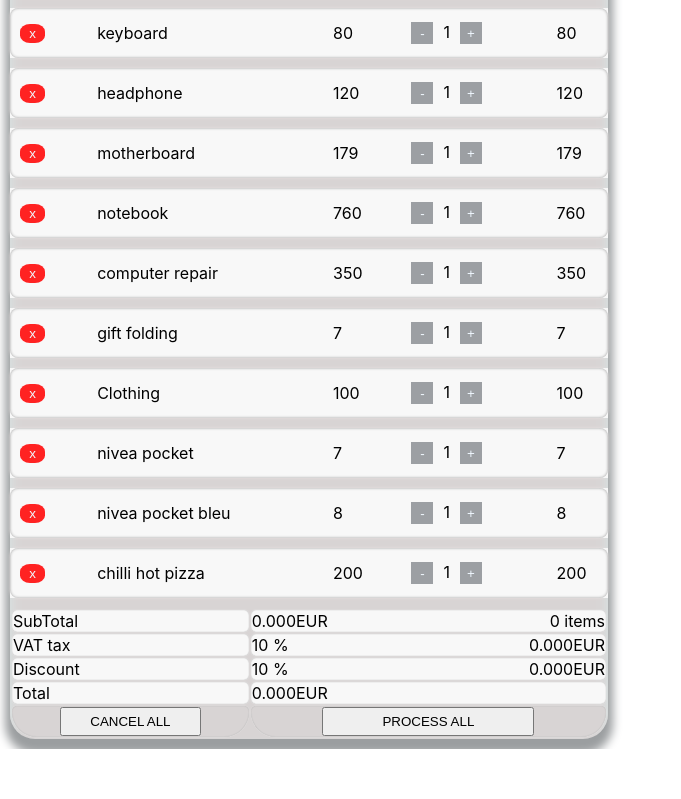
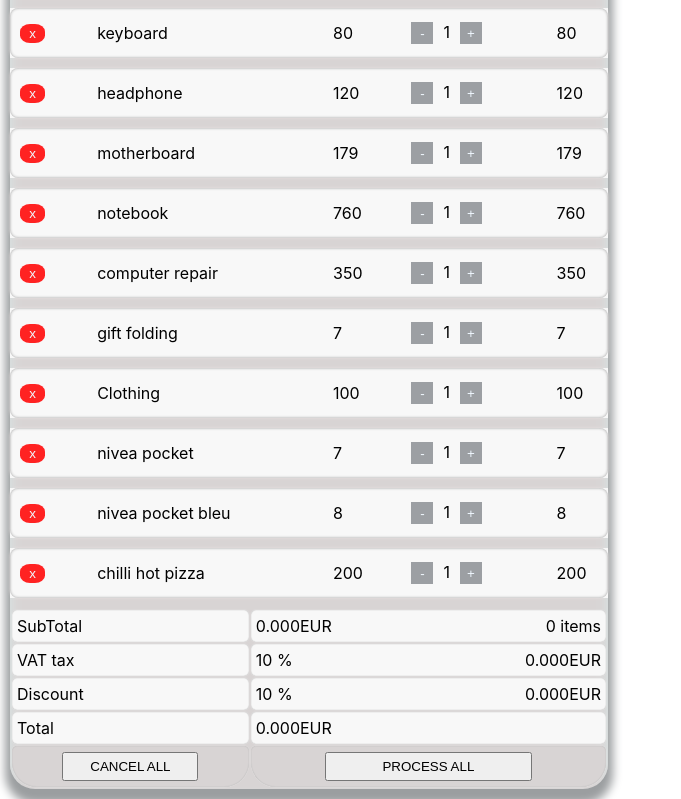
Before and after one commit to harssRajput/codinova-project, a React (Create React App) app: page / in a window 1280 px wide. Shown: the part 608-1407 px from the top of the page, without its empty margins (0-681 px from the left). Before the commit the page ends 1357 px from the top, so only its background shows below. Built offline with nearby package versions, Linux system fonts and the light colour scheme.

Commit message:
fix padding in footer of cart

```diff
--- a/src/index.css
+++ b/src/index.css
@@ -167,6 +167,7 @@ code {
   background-color: rgb(248, 248, 248);
   border-radius: 5px;
   margin: 0 auto;
+  padding: 6px 5px;
   box-shadow: rgb(255, 255, 255) 0 0 1px, inset rgb(156, 156, 156) 0 0 1px;
 }
 
```
